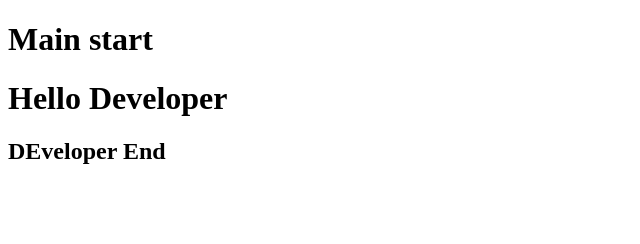
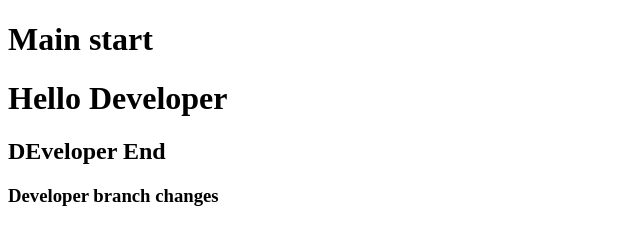
Before and after one commit to ankushmalik1/git-example, a plain HTML site: page index.html in a window 1280 px wide. Shown: the whole page, without its empty margins (0-640 px from the left). Drawn offline with Linux system fonts and the light colour scheme.

Commit message:
dev changes

```diff
--- a/index.html
+++ b/index.html
@@ -11,6 +11,7 @@
     <h1>Main start</h1>
     <h1>Hello Developer</h1>
     <h2>DEveloper End</h2>
+    <h3>Developer branch changes</h3>
 </body>
 
 </html>
```
